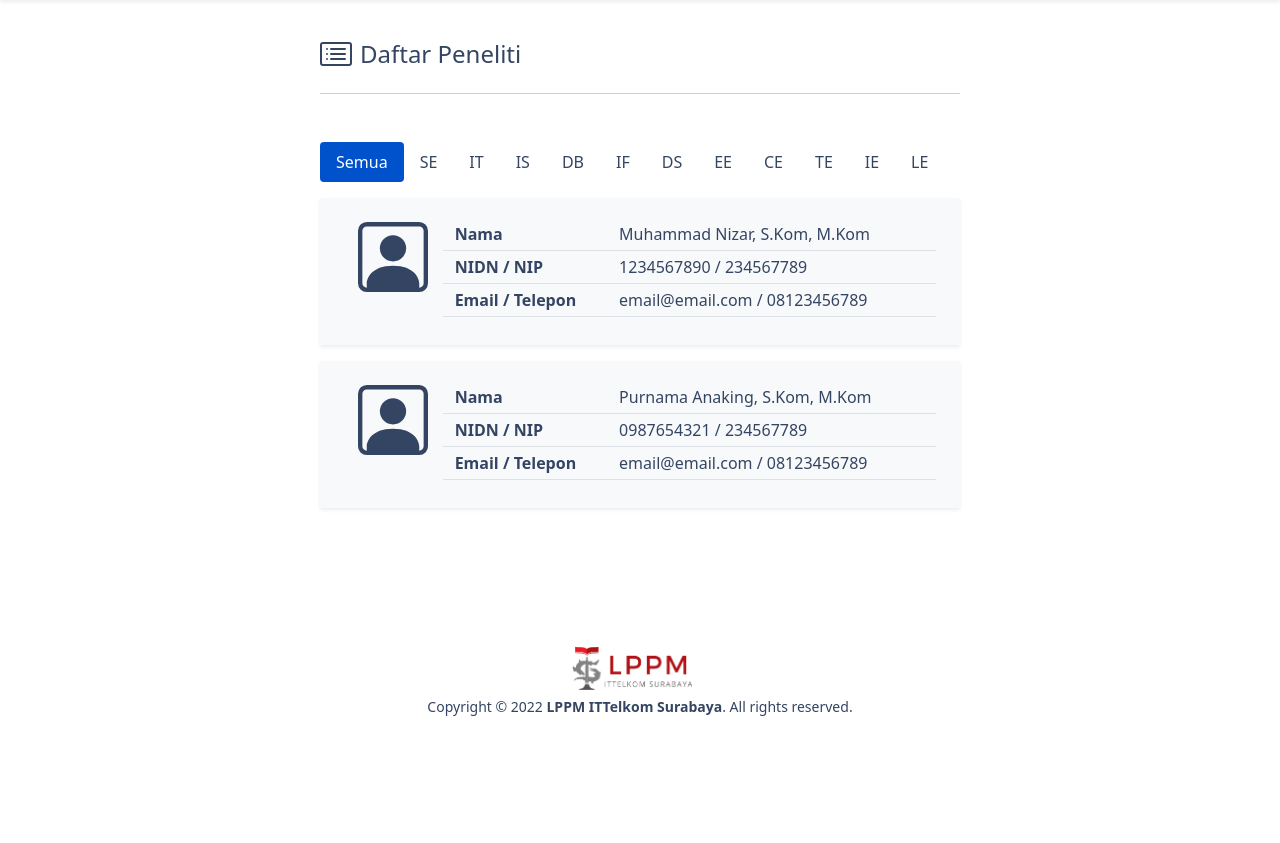
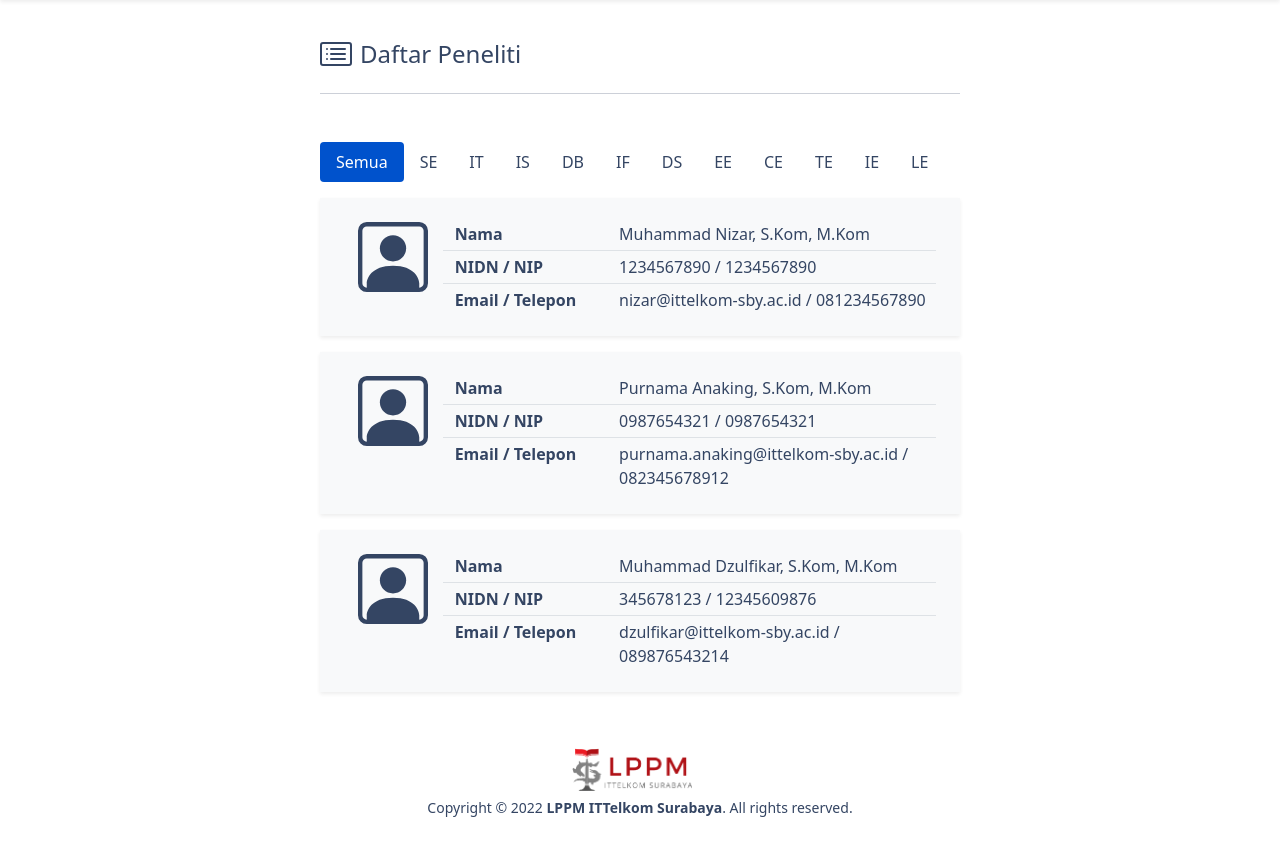
Before and after one commit to purnamaanaking/sparring, a PHP site: page /app/researcher.php in a window 1280 px wide. Shown: the part 58-901 px from the top of the page. Before the commit the page ends 774 px from the top, so only its background shows below. Run offline with PHP 8.4, Linux system fonts and the light colour scheme; data comes from the database, SQL or seed files in the repository.

Commit message:
Halaman Daftar Peneliti

```diff
--- a/app/researcher.php
+++ b/app/researcher.php
@@ -1,3 +1,23 @@
 <?php
+	include('class/db/config.php');
+	include('class/text_mining.php');
+
+	// Get Department
+	$departments_query = mysql_query("SELECT * FROM departments");
+	$departments = array();
+	while ($row = mysql_fetch_array($departments_query)) {
+		$departments[] = $row;
+	}
+
+	// Get All Data Result
+	$text_mining = new Text_mining();
+	$all_data_result = $text_mining->get_result('sparring');
+
+	// Get Result By Department
+	$by_department_result = array();
+	foreach($departments as $department) {
+		$by_department_result[$department['code']] = $text_mining->get_result('sparring', $department['code']);
+	}
+
 	include('views/researcher_list_view.php');
 ?>
--- a/app/views/researcher_list_view.php
+++ b/app/views/researcher_list_view.php
@@ -45,46 +45,24 @@
 
             <div class="cover-container m-auto p-3">
                 <div class="p-0">
+                    <!-- Tab Header -->
                     <ul class="nav nav-pills mb-3" id="pills-tab" role="tablist">
                         <li class="nav-item" role="presentation">
-                            <button class="nav-link active" id="pills-home-tab" data-bs-toggle="pill" data-bs-target="#pills-home" type="button" role="tab" aria-controls="pills-home" aria-selected="true">Semua</button>
+                            <button class="nav-link active" data-bs-toggle="pill" data-bs-target="#all-data" type="button" role="tab">Semua</button>
                         </li>
+
+                        <?php foreach($departments as $department) { ?>
                             <li class="nav-item" role="presentation">
-                            <button class="nav-link" id="pills-home-tab" data-bs-toggle="pill" data-bs-target="#pills-home" type="button" role="tab" aria-controls="pills-home" aria-selected="true">SE</button>
+                                <button class="nav-link" data-bs-toggle="pill" data-bs-target="<?php echo '#'.$department['code'] ?>" type="button" role="tab"><?php echo $department['code'] ?></button>
                             </li>
-                        <li class="nav-item" role="presentation">
-                            <button class="nav-link" id="pills-profile-tab" data-bs-toggle="pill" data-bs-target="#pills-profile" type="button" role="tab" aria-controls="pills-profile" aria-selected="false">IT</button>
-                        </li>
-                        <li class="nav-item" role="presentation">
-                            <button class="nav-link" id="pills-contact-tab" data-bs-toggle="pill" data-bs-target="#pills-contact" type="button" role="tab" aria-controls="pills-contact" aria-selected="false">IS</button>
-                        </li>
-                        <li class="nav-item" role="presentation">
-                            <button class="nav-link" id="pills-home-tab" data-bs-toggle="pill" data-bs-target="#pills-home" type="button" role="tab" aria-controls="pills-home" aria-selected="true">DB</button>
-                        </li>
-                        <li class="nav-item" role="presentation">
-                            <button class="nav-link" id="pills-profile-tab" data-bs-toggle="pill" data-bs-target="#pills-profile" type="button" role="tab" aria-controls="pills-profile" aria-selected="false">IF</button>
-                        </li>
-                        <li class="nav-item" role="presentation">
-                            <button class="nav-link" id="pills-contact-tab" data-bs-toggle="pill" data-bs-target="#pills-contact" type="button" role="tab" aria-controls="pills-contact" aria-selected="false">DS</button>
-                        </li>
-                        <li class="nav-item" role="presentation">
-                            <button class="nav-link" id="pills-home-tab" data-bs-toggle="pill" data-bs-target="#pills-home" type="button" role="tab" aria-controls="pills-home" aria-selected="true">EE</button>
-                        </li>
-                        <li class="nav-item" role="presentation">
-                            <button class="nav-link" id="pills-profile-tab" data-bs-toggle="pill" data-bs-target="#pills-profile" type="button" role="tab" aria-controls="pills-profile" aria-selected="false">CE</button>
-                        </li>
-                        <li class="nav-item" role="presentation">
-                            <button class="nav-link" id="pills-contact-tab" data-bs-toggle="pill" data-bs-target="#pills-contact" type="button" role="tab" aria-controls="pills-contact" aria-selected="false">TE</button>
-                        </li>
-                        <li class="nav-item" role="presentation">
-                            <button class="nav-link" id="pills-home-tab" data-bs-toggle="pill" data-bs-target="#pills-home" type="button" role="tab" aria-controls="pills-home" aria-selected="true">IE</button>
-                        </li>
-                        <li class="nav-item" role="presentation">
-                            <button class="nav-link" id="pills-profile-tab" data-bs-toggle="pill" data-bs-target="#pills-profile" type="button" role="tab" aria-controls="pills-profile" aria-selected="false">LE</button>
-                        </li>
+                        <?php } ?>
                     </ul>
+
+                    <!-- Tab Content -->
                     <div class="tab-content" id="pills-tabContent">
-                        <div class="tab-pane fade show active" id="pills-home" role="tabpanel" aria-labelledby="pills-home-tab">
+                        <div class="tab-pane fade show active" id="all-data" role="tabpanel">
+                            <?php if(count($all_data_result) != 0) { ?>
+                                <?php foreach($all_data_result as $index => $result) { ?>
                                     <div class="row mb-3 shadow-sm p-4 bg-light m-0">
                                         <div class="col-md-2">
                                             <div class="mb-3">
@@ -97,18 +75,28 @@
                                         <div class="col-md-10 text-start">
                                             <div class="row mb-1 border-bottom pb-1">
                                                 <div class="col-md-4"><strong>Nama</strong></div>
-                                        <div class="col-md-8 pe-0">Muhammad Nizar, S.Kom, M.Kom</div>
+                                                <div class="col-md-8 pe-0"><?php echo $result['name'] ?></div>
                                             </div>
                                             <div class="row mb-1 border-bottom pb-1">
                                                 <div class="col-md-4"><strong>NIDN / NIP</strong></div>
-                                        <div class="col-md-8 pe-0">1234567890 / 234567789</div>
+                                                <div class="col-md-8 pe-0"><?php echo $result['nidn'].' / '.$result['nip'] ?></div>
                                             </div>
-                                    <div class="row mb-1 border-bottom pb-1">
+                                            <div class="row">
                                                 <div class="col-md-4"><strong>Email / Telepon</strong></div>
-                                        <div class="col-md-8 pe-0">email@email.com / 08123456789</div>
+                                                <div class="col-md-8 pe-0"><?php echo $result['email'].' / '.$result['phone'] ?></div>
                                             </div>
                                         </div>
                                     </div>
+                                <?php } ?>
+                            <?php } else { ?>
+                                <h6>Maaf, belum ada data.</h6>
+                            <?php } ?>
+                        </div>
+
+                        <?php foreach($departments as $department) { ?>
+                            <div class="tab-pane fade show" id="<?php echo $department['code'] ?>" role="tabpanel">
+                                <?php if(count($by_department_result[$department['code']]) != 0) { ?>
+                                    <?php foreach($by_department_result[$department['code']] as $by_department_result_item) { ?>
                                         <div class="row mb-3 shadow-sm p-4 bg-light m-0">
                                             <div class="col-md-2">
                                                 <div class="mb-3">
@@ -121,21 +109,24 @@
                                             <div class="col-md-10 text-start">
                                                 <div class="row mb-1 border-bottom pb-1">
                                                     <div class="col-md-4"><strong>Nama</strong></div>
-                                        <div class="col-md-8 pe-0">Purnama Anaking, S.Kom, M.Kom</div>
+                                                    <div class="col-md-8 pe-0"><?php echo $by_department_result_item['name'] ?></div>
                                                 </div>
                                                 <div class="row mb-1 border-bottom pb-1">
                                                     <div class="col-md-4"><strong>NIDN / NIP</strong></div>
-                                        <div class="col-md-8 pe-0">0987654321 / 234567789</div>
+                                                    <div class="col-md-8 pe-0"><?php echo $by_department_result_item['nidn'].' / '.$by_department_result_item['nip'] ?></div>
                                                 </div>
-                                    <div class="row mb-1 border-bottom pb-1">
+                                                <div class="row">
                                                     <div class="col-md-4"><strong>Email / Telepon</strong></div>
-                                        <div class="col-md-8 pe-0">email@email.com / 08123456789</div>
+                                                    <div class="col-md-8 pe-0"><?php echo $by_department_result_item['email'].' / '.$by_department_result_item['phone'] ?></div>
                                                 </div>
                                             </div>
                                         </div>
+                                    <?php } ?>
+                                <?php } else { ?>
+                                    <h6>Maaf, belum ada data.</h6>
+                                <?php } ?>
                             </div>
-                        <div class="tab-pane fade" id="pills-profile" role="tabpanel" aria-labelledby="pills-profile-tab">...</div>
-                        <div class="tab-pane fade" id="pills-contact" role="tabpanel" aria-labelledby="pills-contact-tab">...</div>
+                        <?php } ?>
                     </div>
                 </div>
             </div>
```
Lines whose indentation alone changed are shown as unchanged.
